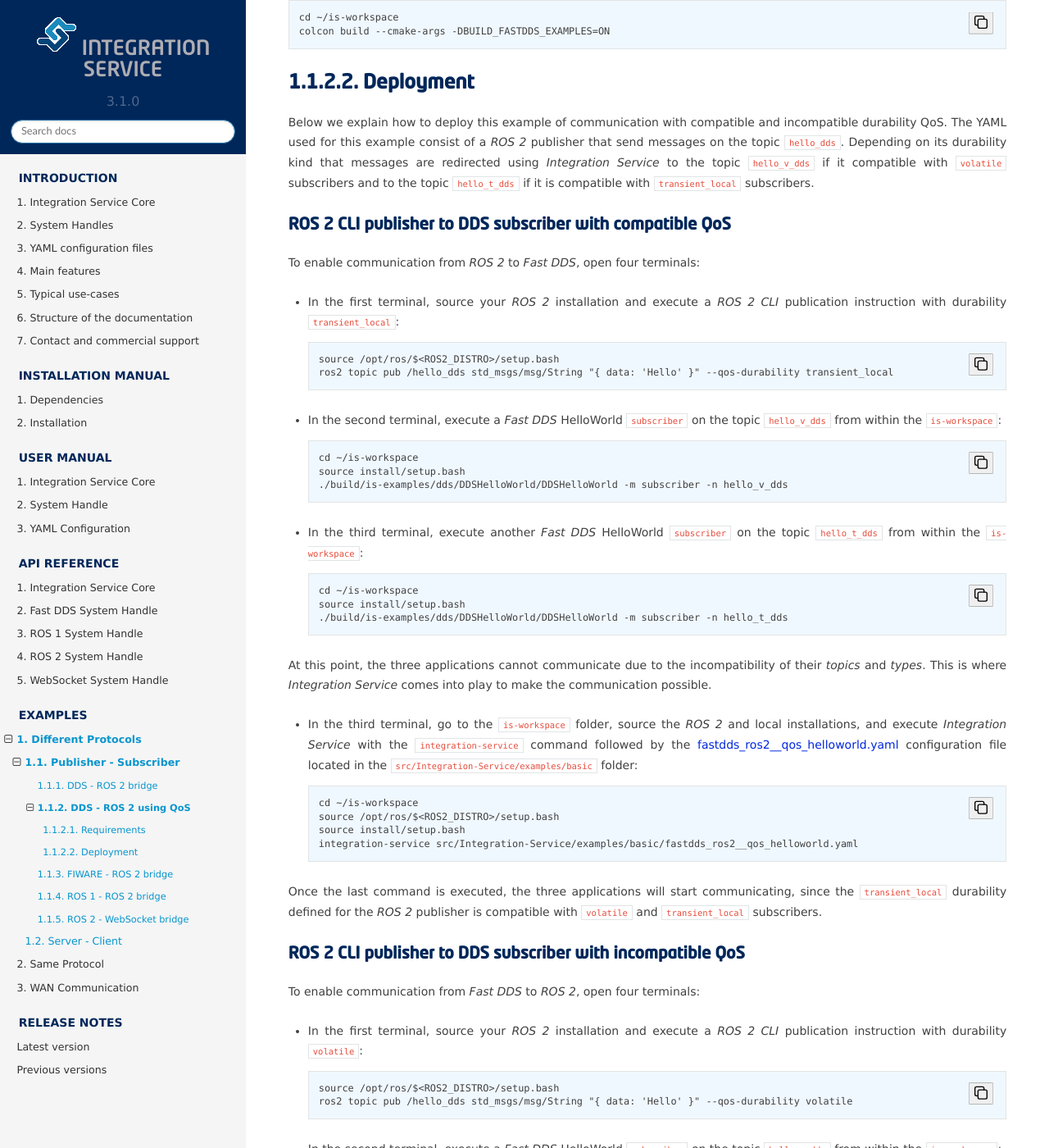
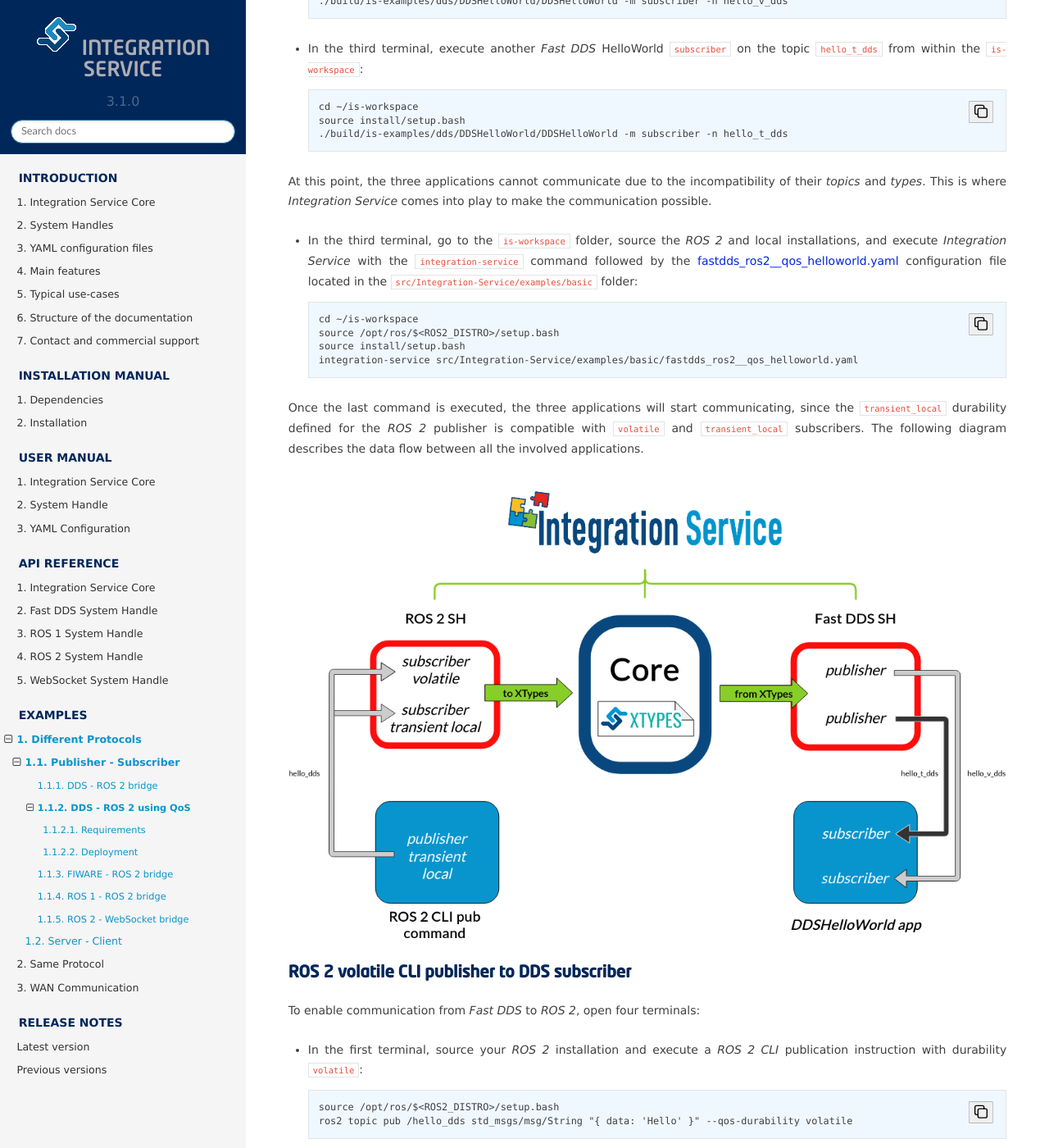
Before and after one commit to eProsima/Integration-Service-docs, a Sphinx documentation site: the page built from docs/examples/different_protocols/pubsub/dds-ros2-qos.rst, in a window 1280 px wide and 1400 px high, scrolled down 1793 px. Shown: the whole window at 82% size. Built offline with Sphinx 7.4.7 and the Read the Docs theme 2.0.0, drawn with Linux system fonts in a browser that asks for light colours; some of the changed text lies outside the part shown.

Commit message:
Update links and add diagrams

```diff
--- a/docs/examples/different_protocols/pubsub/dds-ros2-qos.rst
+++ b/docs/examples/different_protocols/pubsub/dds-ros2-qos.rst
@@ -13,9 +13,6 @@ made effective in the internal entities of *Integration Service*.
 
 The steps described below address such a situation, by putting into communication a *ROS 2 CLI* publisher,
 using compatible and incompatible QoS on each case, with the *Fast DDS* :code:`DDSHelloWorld` example.
-
-.. image:: images/dds-ros2.png
-
 
 .. _dds-ros2-qos_requirements:
 
@@ -80,8 +77,8 @@ Depending on its durability kind that messages are redirected using *Integration
 compatible with :code:`transient_local` subscribers.
 
 
-ROS 2 CLI publisher to DDS subscriber with compatible QoS
----------------------------------------------------------
+ROS 2 transient local CLI publisher to DDS subscribers
+------------------------------------------------------
 
 To enable communication from *ROS 2* to *Fast DDS*, open four terminals:
 
@@ -116,7 +113,7 @@ This is where *Integration Service* comes into play to make the communication po
 
 * In the third terminal, go to the :code:`is-workspace` folder, source the *ROS 2* and local installations,
   and execute *Integration Service* with the :code:`integration-service` command followed by the
-  `fastdds_ros2__qos_helloworld.yaml <https://github.com/eProsima/Integration-Service/blob/feature/ros2_qos_example/examples/basic/fastdds_ros2__qos_helloworld.yaml>`_
+  `fastdds_ros2__qos_helloworld.yaml <https://github.com/eProsima/Integration-Service/blob/main/examples/basic/fastdds_ros2__qos_helloworld.yaml>`_
   configuration file located in the :code:`src/Integration-Service/examples/basic` folder:
 
   .. code-block:: bash
@@ -128,10 +125,13 @@ This is where *Integration Service* comes into play to make the communication po
 
 Once the last command is executed, the three applications will start communicating, since the :code:`transient_local`
 durability defined for the *ROS 2* publisher is compatible with :code:`volatile` and :code:`transient_local` subscribers.
+The following diagram describes the data flow between all the involved applications.
+
+.. image:: images/ros2_qos_transient_local.png
 
 
-ROS 2 CLI publisher to DDS subscriber with incompatible QoS
------------------------------------------------------------
+ROS 2 volatile CLI publisher to DDS subscriber
+----------------------------------------------
 
 To enable communication from *Fast DDS* to *ROS 2*, open four terminals:
 
@@ -166,7 +166,7 @@ This is where *Integration Service* comes into play to make the communication po
 
 * In the third terminal, go to the :code:`is-workspace` folder, source the *ROS 2* and local installations,
   and execute *Integration Service* with the :code:`integration-service` command followed by the
-  `fastdds_ros2__qos_helloworld.yaml <https://github.com/eProsima/Integration-Service/blob/feature/ros2_qos_example/examples/basic/fastdds_ros2__qos_helloworld.yaml>`_
+  `fastdds_ros2__qos_helloworld.yaml <https://github.com/eProsima/Integration-Service/blob/main/examples/basic/fastdds_ros2__qos_helloworld.yaml>`_
   configuration file located in the :code:`src/Integration-Service/examples/basic` folder:
 
   .. code-block:: bash
@@ -178,3 +178,6 @@ This is where *Integration Service* comes into play to make the communication po
 
 Once the last command is executed, the two volatile applications will start communicating, since the :code:`volatile`
 durability defined for the *ROS 2* publisher is only compatible with :code:`volatile` subscribers.
+The following diagram describes the data flow between all the involved applications.
+
+.. image:: images/ros2_qos_volatile.png
```
Also changed, not shown: docs/examples/different_protocols/pubsub/images/ros2_qos_transient_local.png (added), docs/examples/different_protocols/pubsub/images/ros2_qos_volatile.png (added).
